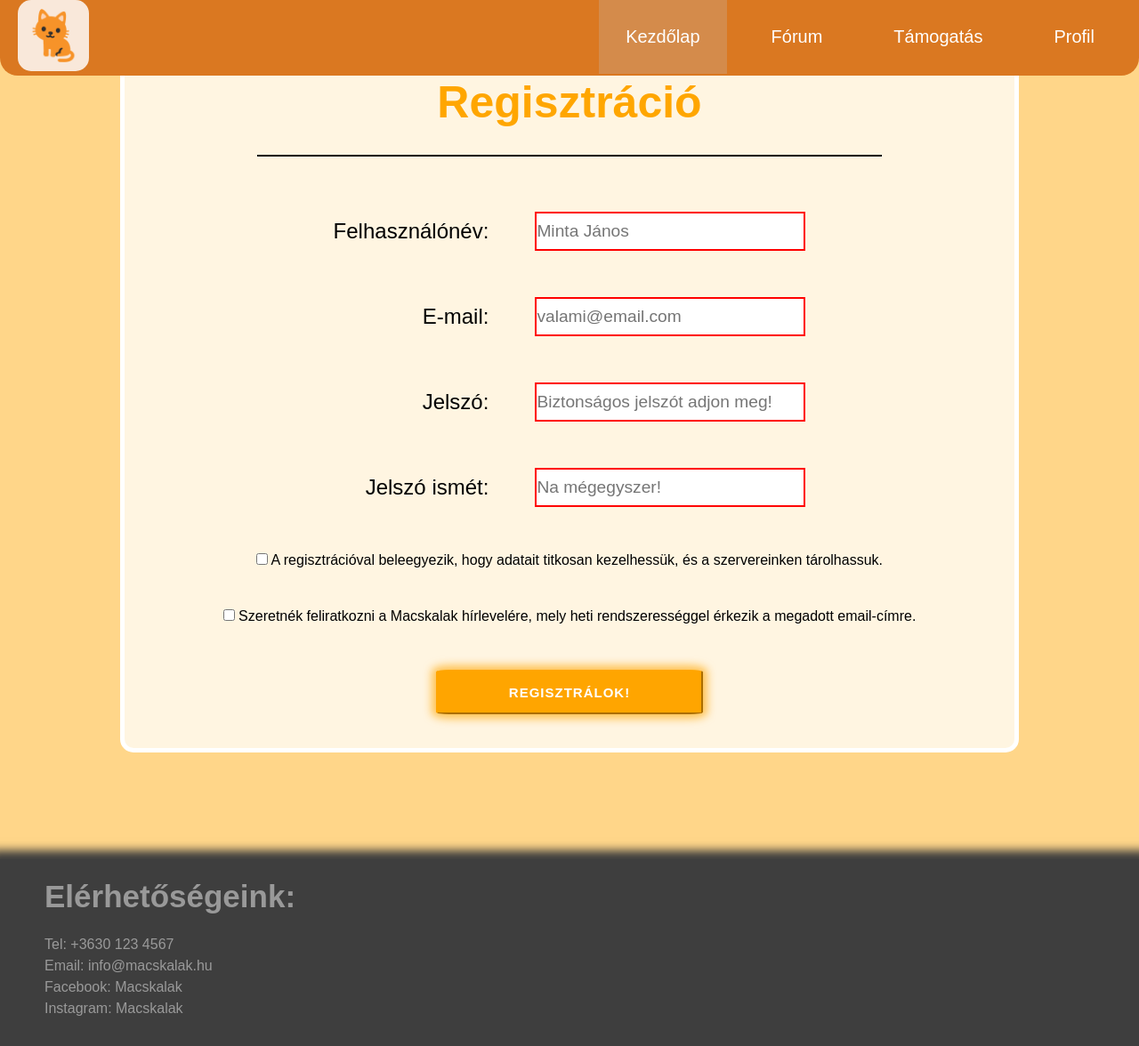
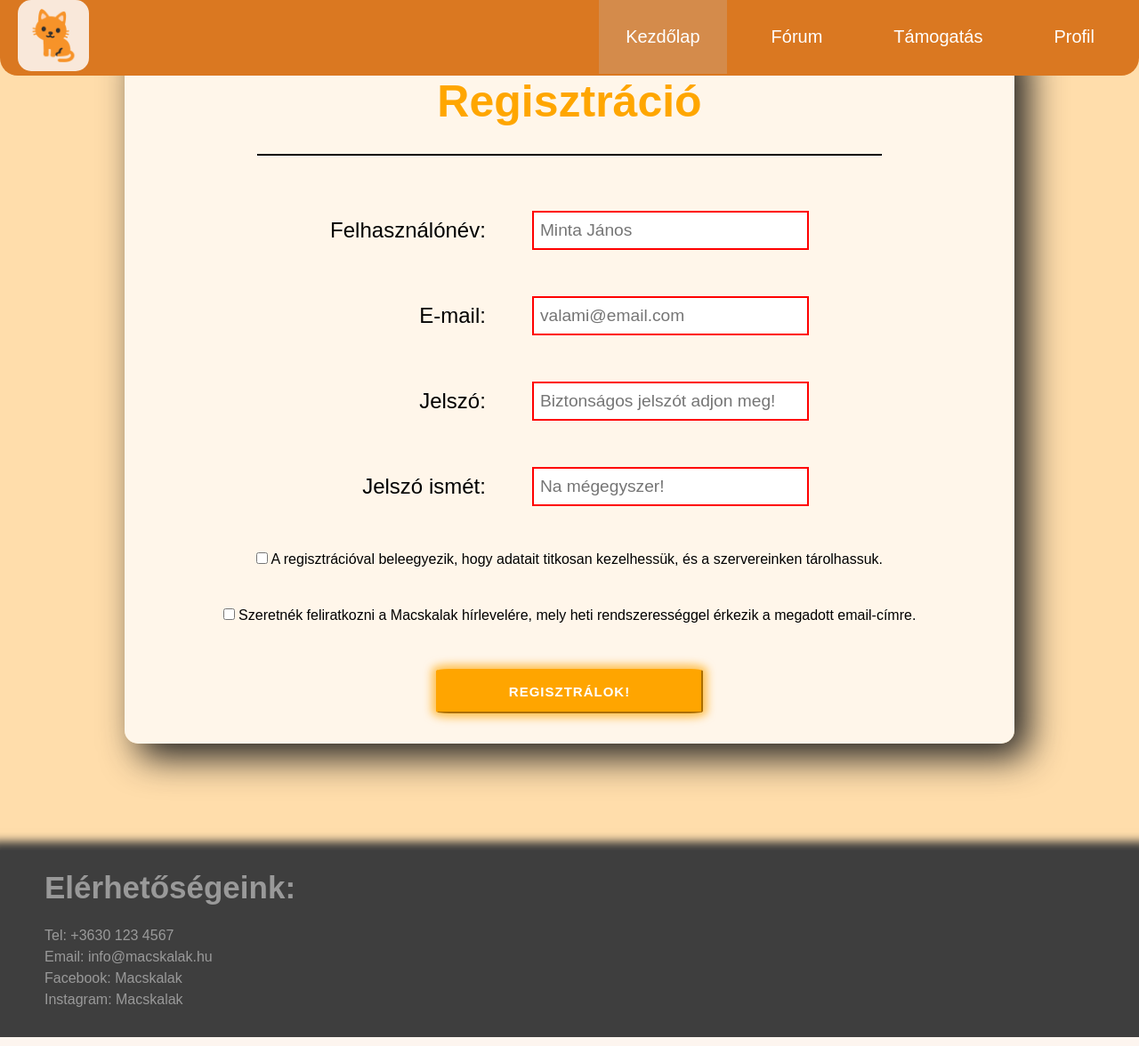
Before and after one commit to Valesz/Webterv-projekt, a PHP site: page /HTML/registerscreen.html in a window 1280 px wide. Shown: the whole page at 89% size. Run offline with PHP 8.4, Linux system fonts and the light colour scheme.

Commit message:
Small changes

```diff
--- a/Projektmunka/CSS/register_style.css
+++ b/Projektmunka/CSS/register_style.css
@@ -4,7 +4,7 @@
 }
 
 body {
-    background-color: rgb(255, 214, 137);
+    background-color: rgb(255, 221, 171);
     font-family: Arial, Helvetica, sans-serif;
 }
 
@@ -108,8 +108,8 @@ form {
     margin-left: auto;
     margin-right: auto;
     text-align: center;
-    border: 5px solid rgb(255, 255, 255);
     border-radius: 15px;
+    box-shadow: 15px 15px 40px rgb(32, 32, 32);
     background-color: rgba(255, 255, 255, 0.75);
 }
 
@@ -123,6 +123,7 @@ td {
 }
 
 input[type="text"], input[type="email"], input[type="password"] {
+    padding-left: 7px;
     width: 300px;
     height: 40px;
     font-size: larger;
```
